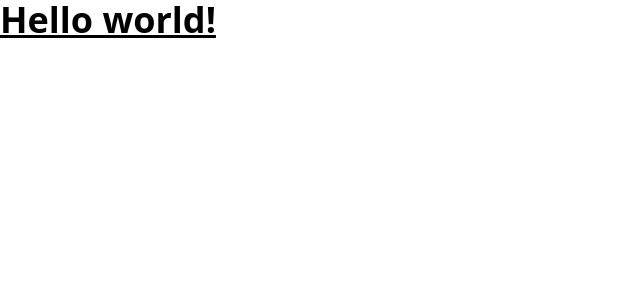
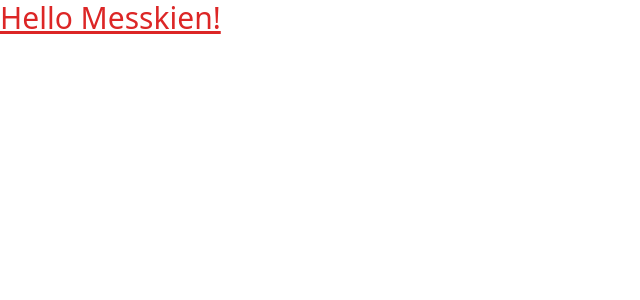
Before and after one commit to mostafa-elsayed19/Pizzaco, a React (Vite) app: page / in a window 1280 px wide. Shown: the top 300 px of the page, without its empty margins (0-640 px from the left). Built offline with nearby package versions, Linux system fonts and the light colour scheme.

Commit message:
Handled error page and initialized browser router in app

```diff
--- a/src/App.tsx
+++ b/src/App.tsx
@@ -1,9 +1,12 @@
+import { createBrowserRouter, RouterProvider } from "react-router-dom";
+import AppLayout from "./ui/AppLayout";
+import ErrorPage from "./ui/ErrorPage";
+
 function App() {
-	return (
-		<>
-			<h1 className="text-4xl font-bold underline">Hello world!</h1>
-		</>
-	);
+	const routers = createBrowserRouter([
+		{ path: "/", element: <AppLayout />, errorElement: <ErrorPage /> },
+	]);
+	return <RouterProvider router={routers} />;
 }
 
 export default App;
--- /dev/null
+++ b/src/ui/AppLayout.tsx
@@ -0,0 +1,7 @@
+function AppLayout() {
+	return (
+		<div className="text-3xl underline text-red-600">Hello Messkien!</div>
+	);
+}
+
+export default AppLayout;
--- /dev/null
+++ b/src/ui/ErrorPage.tsx
@@ -0,0 +1,18 @@
+import { Link, useRouteError } from "react-router-dom";
+
+function ErrorPage() {
+  const error = useRouteError();
+  console.log(error);
+  return (
+    <div className="flex min-h-screen items-center justify-center">
+      <div className="flex flex-col items-center gap-4">
+        <p className="text-2xl">Something went wrong</p>
+        <Link to="/" className="w-fit rounded-md bg-slate-200 px-4 py-2">
+          <span className="text-red-500">&larr;</span> take me home
+        </Link>
+      </div>
+    </div>
+  );
+}
+
+export default ErrorPage;
```
